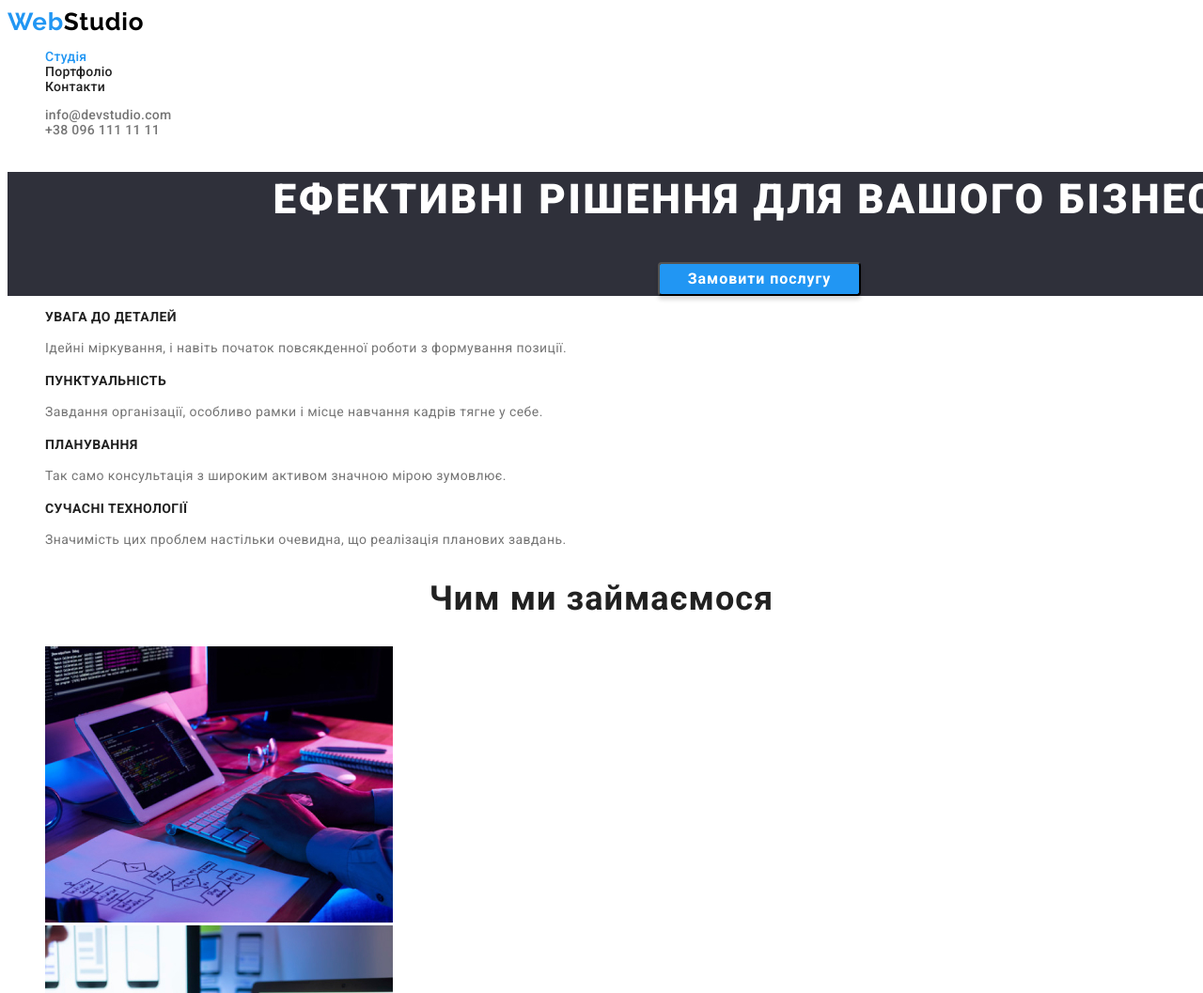
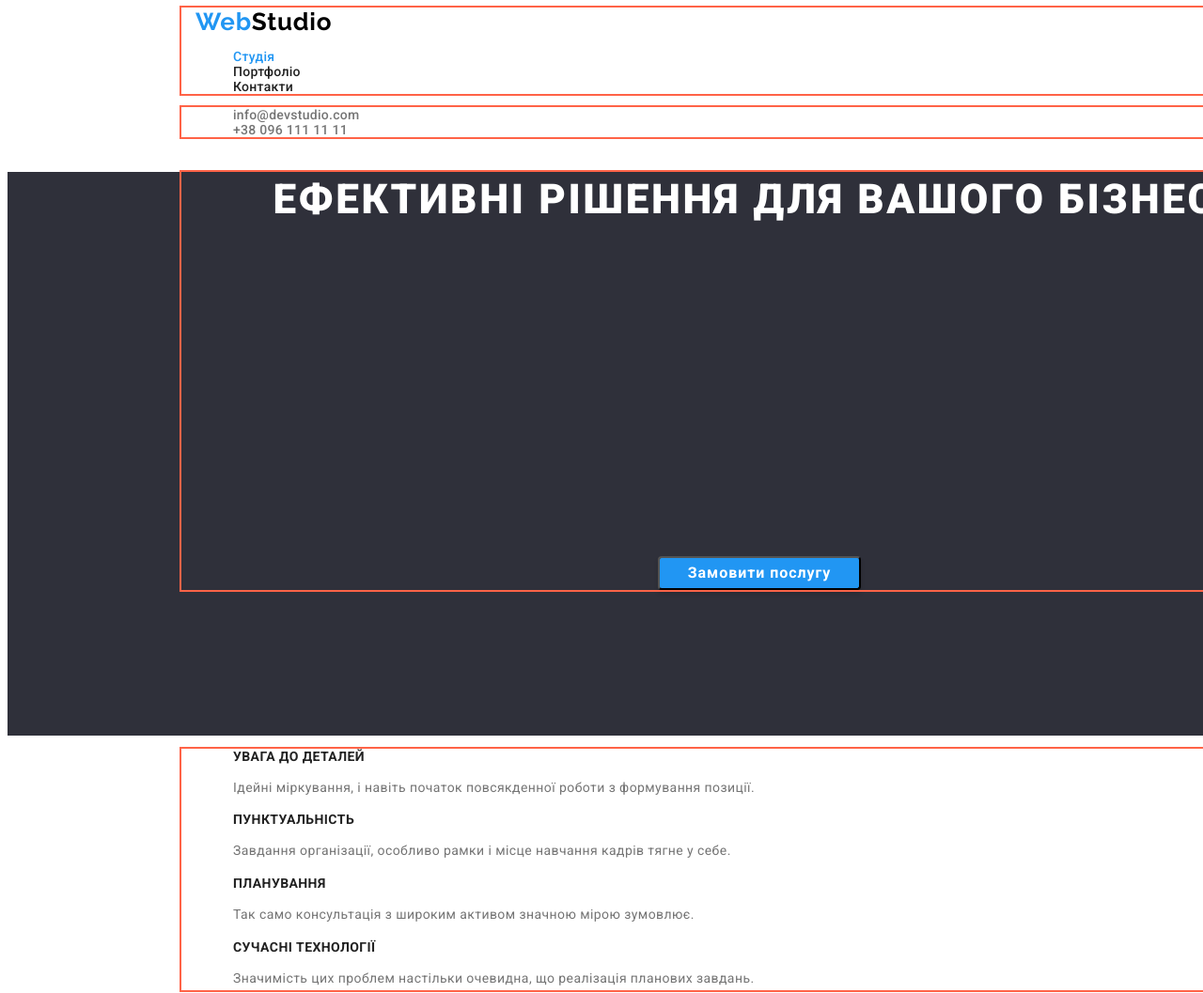
Before and after one commit to DanikJA/goit-markup-hw-03, a plain HTML site: page index.html in a window 1280 px wide. Shown: the top 1057 px of the page at 94% size. Drawn offline with Linux system fonts and the light colour scheme.

Commit message:
Working with blocks

```diff
--- a/css/styles.css
+++ b/css/styles.css
@@ -6,6 +6,7 @@ body{
     font-family: "Roboto", sans-serif;
     font-size: 14px;
     background: var(--background-white);
+    width: 1600px;
 }
 
 :root {
@@ -35,6 +36,8 @@ body{
 .section-hero{
     background: var(--hero-color);
     width: 1600px;
+    height: 600px;
+
 
 }
 
@@ -46,6 +49,7 @@ body{
         text-transform: uppercase;
         text-align: center;
         color: var(--background-white);
+
 }
 
 .button {
@@ -63,6 +67,10 @@ body{
     box-shadow: 0 4px 4px 0 rgba(0, 0, 0, 0.15);
     border-radius: 4px;
     cursor: pointer;
+    margin-top: 350px;
+    margin-right: auto;
+    margin-bottom: 200px;
+    margin-left: auto;
 }
 
 .title{
@@ -158,6 +166,7 @@ li {
 .footer {
     background: var(--hero-color);
     width: 1600px;
+    height: 252px;
 }
 
 .footer-address {
@@ -191,6 +200,35 @@ color: var(--background-white);
   font-family: "Raleway", sans-serif;
   color: var(--background-white);
 }
+
+.container{
+    width: 1200px;
+    padding-left: 15px;
+    padding-right: 15px;
+    outline: 2px solid tomato;
+    margin-left: auto;
+    margin-right: auto;
+}
+
+
+
+
+
+
+
+
+
+
+
+
+
+
+
+
+
+
+
+
 
                                            /* Portfolio HTML */
 
--- a/index.html
+++ b/index.html
@@ -1,5 +1,6 @@
 <!DOCTYPE html>
 <html lang="uk">
+
 <head>
     <meta charset="UTF-8">
     <meta http-equiv="X-UA-Compatible" content="IE=edge">
@@ -7,14 +8,17 @@
     <title>WebStudio</title>
     <link rel="preconnect" href="https://fonts.googleapis.com">
     <link rel="preconnect" href="https://fonts.gstatic.com" crossorigin>
-    <link href="https://fonts.googleapis.com/css2?family=Raleway:wght@700&family=Roboto:wght@400;500;700;900&display=swap"
+    <link
+        href="https://fonts.googleapis.com/css2?family=Raleway:wght@700&family=Roboto:wght@400;500;700;900&display=swap"
         rel="stylesheet">
     <link rel="stylesheet" href="css/styles.css">
 
 </head>
+
 <body>
-         <header>
-            <nav>
+    <header class="page-header">
+
+        <nav class="container">
             <a href="WebStudio" class="web-studio">Web<span>Studio</span> </a>
             <ul class="site-nav">
                 <li><a href="#" class="link current">Студія</a></li>
@@ -23,23 +27,31 @@
             </ul>
         </nav>
 
-            <ul class="site-nav" >
+         <div class="container">
+        <ul class="site-nav">
             <li><a href="mailto:info@devstudio.com" class="link-mails">info@devstudio.com</a></li>
             <li><a href="tel:+380961111111" class="link-mails">+38 096 111 11 11</a></li>
         </ul>
+        </div>
     </header>
     <main>
 
+
         <section class="section-hero">
-                    <h1 class="typography">Ефективні рішення для  вашого бізнесу</h1>
+        <div class="container">
+            <h1 class="typography">Ефективні рішення для вашого бізнесу</h1>
             <button type="button" class="button">Замовити послугу</button>
+         </div>
         </section>
 
+
+    <div class="container">
         <section class="feature-list">
-                <ul >
+             <ul>
                 <li>
                     <h3 class="title">УВАГА ДО ДЕТАЛЕЙ</h3>
-                        <p class="paragraph">Ідейні міркування, і навіть початок повсякденної роботи з формування позиції.</p>
+                    <p class="paragraph">Ідейні міркування, і навіть початок повсякденної роботи з формування позиції.
+                    </p>
                 </li>
                 <li>
                     <h3 class="title">ПУНКТУАЛЬНІСТЬ </h3>
@@ -55,68 +67,58 @@
                 </li>
             </ul>
         </section>
-
+    </div>
+    <div class="container">
         <section>
             <h2 class="subject">Чим ми займаємося</h2>
             <ul>
                 <li>
-                        <img src="Images/imgjpg1.jpg"
-                        alt="Людина друкує на клавіатурі"
-                         width="370">
+                    <img src="Images/imgjpg1.jpg" alt="Людина друкує на клавіатурі" width="370">
                 </li>
 
                 <li>
-                        <img src="Images/box2jpg.jpg"
-                        alt="Дизайнер проектує"
-                        width="370">
+                    <img src="Images/box2jpg.jpg" alt="Дизайнер проектує" width="370">
                 </li>
 
                 <li>
-                        <img src="Images/img3.jpg"
-                        alt="Дизайнер робить проект на планшеті"
-                        width="370">
+                    <img src="Images/img3.jpg" alt="Дизайнер робить проект на планшеті" width="370">
                 </li>
             </ul>
-
         </section>
+    </div>
 
 
         <section class="bottom-section">
+        <div class="container">
             <h2 class="subject">Наша команда</h2>
             <ul>
                 <li>
-                <img src="Images/img1.jpg"
-                alt="фото члена команди"
-                width="270">
+                    <img src="Images/img1.jpg" alt="фото члена команди" width="270">
                     <h3 class="subtitle"> Ігор Дем'яненко</h3>
                     <p class="lead">Product Designer</p>
                 </li>
                 <li>
-                <img src="Images/img2.jpg"
-                alt="фото члена команди"
-                 width="270">
+                    <img src="Images/img2.jpg" alt="фото члена команди" width="270">
                     <h3 class="subtitle">Ольга Рєпіна</h3>
                     <p class="lead">Frontend Developer</p>
                 </li>
                 <li>
-                 <img src="Images/imgjpg3.jpg"
-                 alt="фото члена команди"
-                 width="270">
+                    <img src="Images/imgjpg3.jpg" alt="фото члена команди" width="270">
                     <h3 class="subtitle">Микола Тарасов</h3>
                     <p class="lead">Marketing</p>
                 </li>
                 <li>
-            <img src="Images/img4.jpg"
-            alt="фото члена команди"
-            width="270">
+                    <img src="Images/img4.jpg" alt="фото члена команди" width="270">
                     <h3 class="subtitle">Михайло Єрмаков</h3>
                     <p class="lead">UI Designer</p>
                 </li>
             </ul>
+        </div>
         </section>
     </main>
 
-    <footer class="footer" >
+    <footer class="footer">
+        <div class="container">
         <a href="WebStudio" class="studio-footer"> Web<span>Studio</span></a>
         <address class="footer-address">
             <p class="address">м. Київ, пр-т Лесі Українки, 26</p>
@@ -125,6 +127,7 @@
                 <li><a href="tel:+380961111111" class="mail">+38 096 111 11 11</a></li>
             </ul>
         </address>
+        </div>
     </footer>
 
 
```
Also changed, not shown: portfolio.html (+39 -17 lines). Lines whose indentation alone changed are shown as unchanged.
